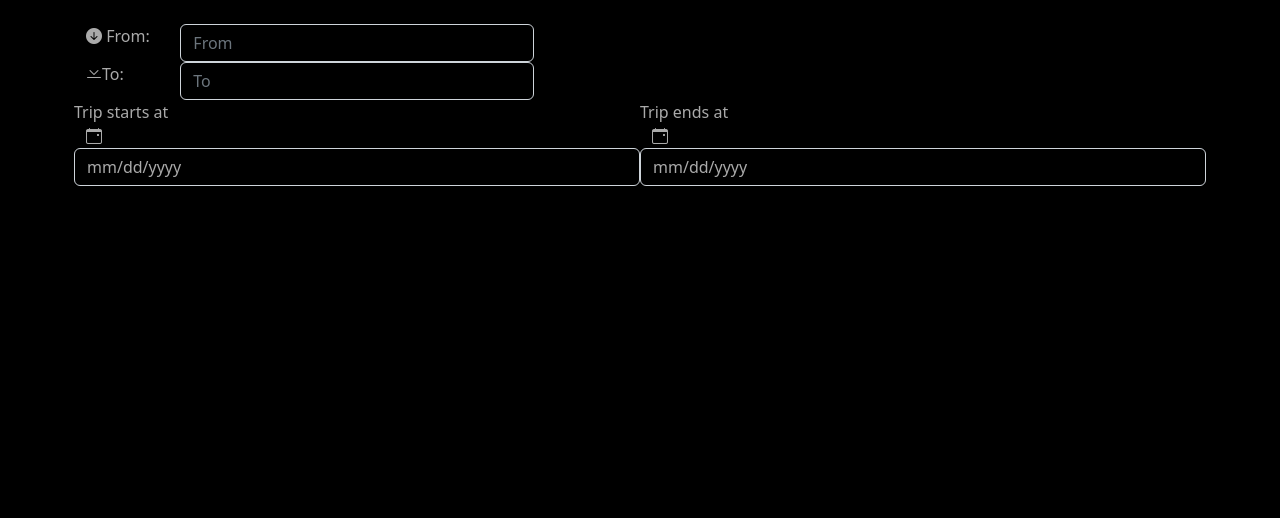
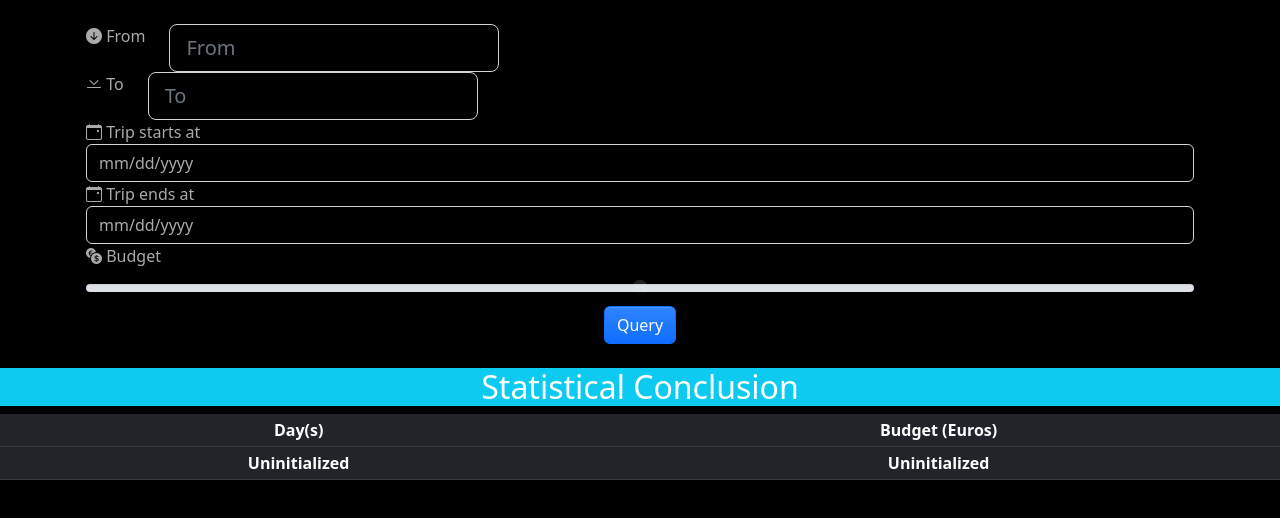
Before and after one commit to Leonard53/isep-fr-2023spring-ii2415-project-gp3-4, a website built with Vite: page src/index.html in a window 1280 px wide. Built offline with nearby package versions, Linux system fonts and the light colour scheme.

Commit message:
feat: wesbite elements should be done, move on to algorithm

```diff
--- a/src/index.html
+++ b/src/index.html
@@ -1,68 +1,110 @@
 <!DOCTYPE html>
 <html lang="en">
   <head>
-    <meta charset="utf-8">
-    <meta name="viewport" content="width=device-width, initial-scale=1">
+    <meta charset="utf-8" />
+    <meta name="viewport" content="width=device-width, initial-scale=1" />
     <title>T3 System</title>
-    <link rel="stylesheet" href="./scss/styles.scss">
+    <link rel="stylesheet" href="./scss/styles.scss" />
     <script type="module" src="./js/main.js"></script>
   </head>
   <body>
     <div class="container py-4 px-3 mx-auto">
       <form name="inputParam" autocomplete="off">
         <div class="row">
-          <div class="col-1">
-            <i class="bi bi-arrow-down-circle-fill"></i> From:
+          <div class="col-auto text-center">
+            <i class="bi bi-arrow-down-circle-fill"></i>
+            <label for="fromLocation" class="form-label"> From</label>
           </div>
-          <div class="col-4">
+          <div class="col-auto text-center">
             <input
               type="text"
-              class="form-control"
+              class="form-control form-control-lg"
               placeholder="From"
               aria-label="From"
             />
           </div>
         </div>
         <div class="row">
-          <div class="col-1"><i class="bi bi-chevron-bar-down"></i>To:</div>
-          <div class="col-4">
+          <div class="col-auto">
+            <i class="bi bi-chevron-bar-down"></i>
+            <label for="fromLocation" class="form-label"> To</label>
+          </div>
+          <div class="col-auto">
             <input
               type="text"
-              class="form-control"
+              class="form-control form-control-lg"
               placeholder="To"
               aria-label="To"
             />
           </div>
         </div>
-        <div class="row">
-          <div class="col">
-            <div class="row">
-              Trip starts at <i class="bi bi-calendar-event"></i>
+        <div class="row-auto">
+          <div class="col-auto">
+            <div class="row-auto">
+              <i class="bi bi-calendar-event"></i> Trip starts at
             </div>
-            <div class="row">
+            <div class="row-auto">
               <input
                 type="date"
                 class="form-control"
-                placeholder="StartDate"
-                aria-label="StartDate"
+                id="startDate"
+                placeholder="startDate"
+                aria-label="startDate"
               />
             </div>
           </div>
-          <div class="col">
-            <div class="row">
-              Trip ends at <i class="bi bi-calendar-event"></i>
+          <div class="col-auto">
+            <div class="row-auto">
+              <i class="bi bi-calendar-event"></i> Trip ends at
             </div>
-            <div class="row">
+            <div class="row-auto">
               <input
                 type="date"
                 class="form-control"
-                placeholder="EndDate"
-                aria-label="EndDate"
+                id="endDate"
+                placeholder="endDate"
+                aria-label="endDate"
               />
             </div>
           </div>
         </div>
+        <div class="row-auto">
+          <div class="col-auto">
+            <label for="budgetSelection" class="form-label"
+              ><i class="bi bi-currency-exchange"></i> Budget</label
+            >
+            <input
+              type="range"
+              class="form-range"
+              id="budget"
+              name="budget"
+              min="100"
+              max="8000"
+              step="10"
+            />
+          </div>
+        </div>
+        <div class="row-auto text-center">
+          <button type="submit" class="btn btn-primary">Query</button>
+        </div>
       </form>
+    </div>
+    <h2>
+      <div class="bg-info text-white text-center">Statistical Conclusion</div>
+    </h2>
+    <div class="continer-sm text-center">
+      <table class="table table-dark table-sm">
+        <thead>
+          <tr>
+            <th scope="col">Day(s)</th>
+            <th scope="col">Budget (Euros)</th>
+          </tr>
+        </thead>
+        <tbody>
+          <th scope="row"><div id="displayDay">Uninitialized</div></th>
+          <th scope="row"><div id="displayBudget">Uninitialized</div></th>
+        </tbody>
+      </table>
     </div>
   </body>
 </html>
--- a/src/js/main.js
+++ b/src/js/main.js
@@ -3,3 +3,34 @@ import '../scss/styles.scss';
 
 // Import all of Bootstrap's JS
 import * as bootstrap from 'bootstrap';
+
+let startDate = 0;
+let endDate = 0;
+
+// Helper function to update the date difference on screen
+function updateDate(startDate, endDate) {
+  const secondsDifference = endDate - startDate;
+  const actualDateDifference = secondsDifference / 1000 / 60 / 60 / 24; // miliseconds to day
+  document.getElementById('displayDay').innerHTML = actualDateDifference;
+}
+
+document.getElementById('budget').addEventListener('change', function() {
+  const budgetRead = document.getElementById('budget').value;
+  if (budgetRead) {
+    document.getElementById('displayBudget').innerHTML = budgetRead.toString();
+  }
+});
+
+document.getElementById('startDate').addEventListener('change', function() {
+  startDate = new Date(document.getElementById('startDate').value);
+  if (startDate && endDate) {
+    updateDate(startDate, endDate);
+  }
+});
+
+document.getElementById('endDate').addEventListener('change', function() {
+  endDate = new Date(document.getElementById('endDate').value);
+  if (startDate && endDate) {
+    updateDate(startDate, endDate);
+  }
+});
--- a/src/scss/styles.scss
+++ b/src/scss/styles.scss
@@ -1,9 +1,14 @@
 // Import all of Bootstrap's CSS
 $enable-gradients: true;
 $enable-shadows: true;
+$enable-transitions: true;
 $body-color: #AAAAAA;
 $body-bg: #000000;
 
+.div-h2 {
+  background: rgb(181,146,44);
+  background: linear-gradient(90deg, rgba(181,146,44,1) 0%, rgba(9,105,121,1) 50%, rgba(158,0,255,1) 100%);
+}
 $bootstrap-icons-font-dir: "../../node_modules/bootstrap-icons/font/fonts";
 @import "bootstrap/scss/bootstrap";
 @import "bootstrap-icons/font/bootstrap-icons";
```
